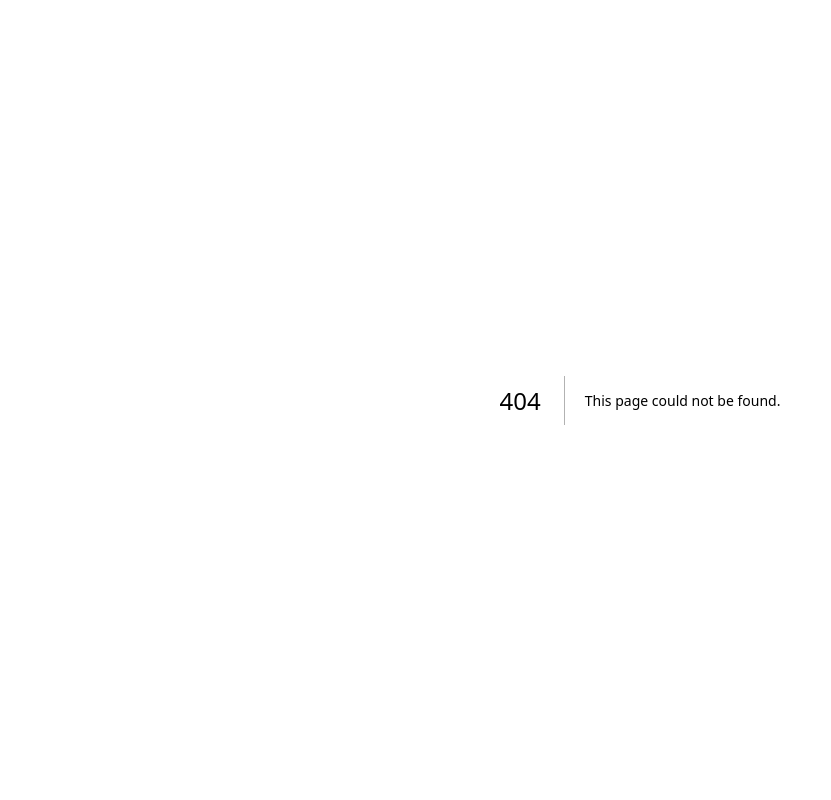
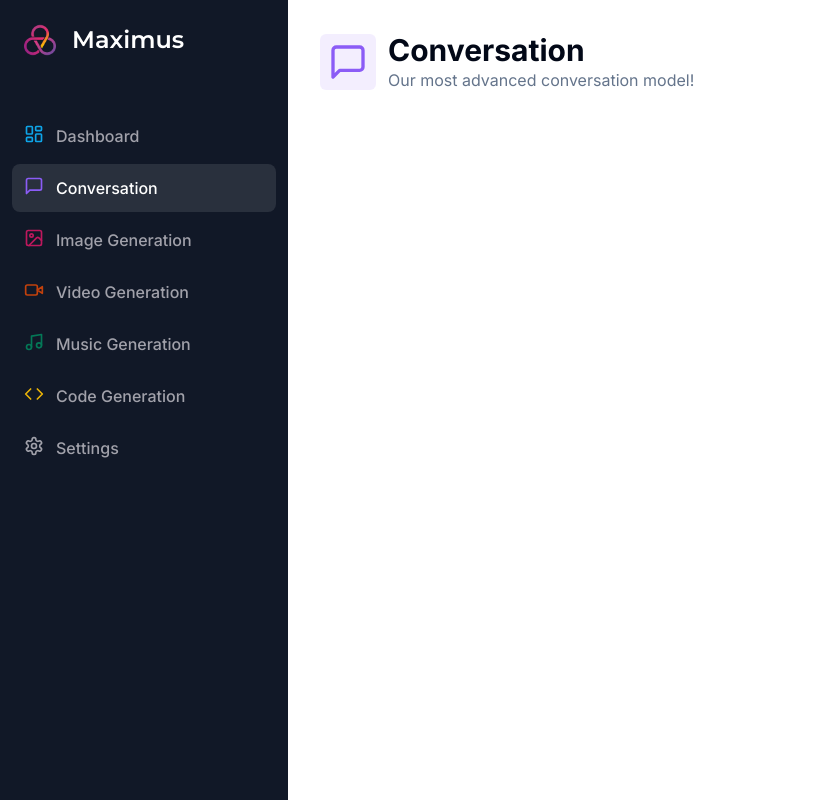
Before and after one commit to DrewIndeed/ai-saas-2023, a Next.js app: page /conversation in a window 1280 px wide. Before the commit this address had no page. Shown: the whole page, without its empty margins (0-831 px from the left). Built offline with nearby package versions, Linux system fonts and the light colour scheme.

Commit message:
8. feat: heading component

```diff
--- /dev/null
+++ b/app/(dashboard)/(routes)/conversation/page.tsx
@@ -0,0 +1,20 @@
+import Heading from "@/components/Heading";
+import { MessageSquare } from "lucide-react";
+
+const ConversationPage = () => {
+  return (
+    <div>
+      <Heading
+        {...{
+          title: "Conversation",
+          desc: "Our most advanced conversation model!",
+          icon: MessageSquare,
+          iconColor: "text-violet-500",
+          bgColor: "bg-violet-500/10",
+        }}
+      />
+    </div>
+  );
+};
+
+export default ConversationPage;
--- /dev/null
+++ b/components/Heading.tsx
@@ -0,0 +1,32 @@
+import { cn } from "@/lib/utils";
+import { LucideIcon } from "lucide-react";
+
+interface HeadingProps {
+  title: string;
+  desc: string;
+  icon: LucideIcon;
+  iconColor?: string;
+  bgColor?: string;
+}
+
+const Heading = ({
+  title,
+  desc,
+  icon: Icon,
+  iconColor,
+  bgColor,
+}: HeadingProps) => {
+  return (
+    <div className="px-4 lg:px-8 flex items-center gap-x-3 mb-8">
+      <div className={cn("p-2 w-fit rounded-md", bgColor)}>
+        <Icon className={cn("w-10 h-10", iconColor)} />
+      </div>
+      <div>
+        <h2 className="text-3xl font-bold">{title}</h2>
+        <p className="text-small text-muted-foreground">{desc}</p>
+      </div>
+    </div>
+  );
+};
+
+export default Heading;
--- a/package.json
+++ b/package.json
@@ -3,7 +3,7 @@
   "version": "0.1.0",
   "private": true,
   "scripts": {
-    "dev": "next dev",
+    "dev": "next dev -p 1234",
     "build": "next build",
     "start": "next start",
     "lint": "next lint"
```
